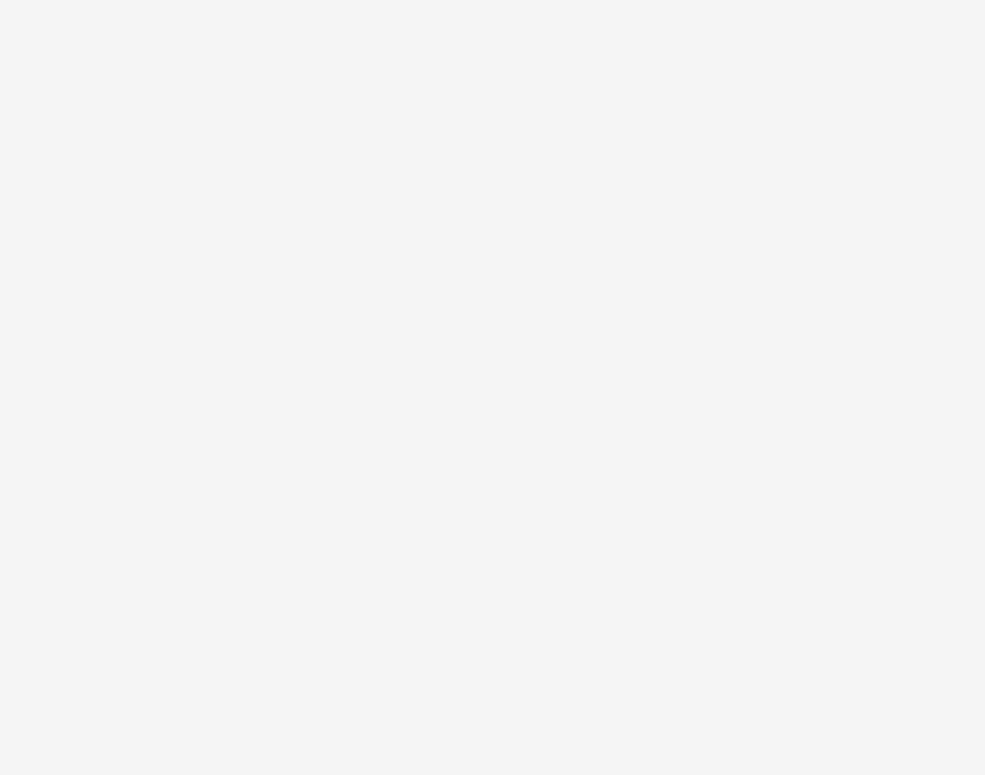
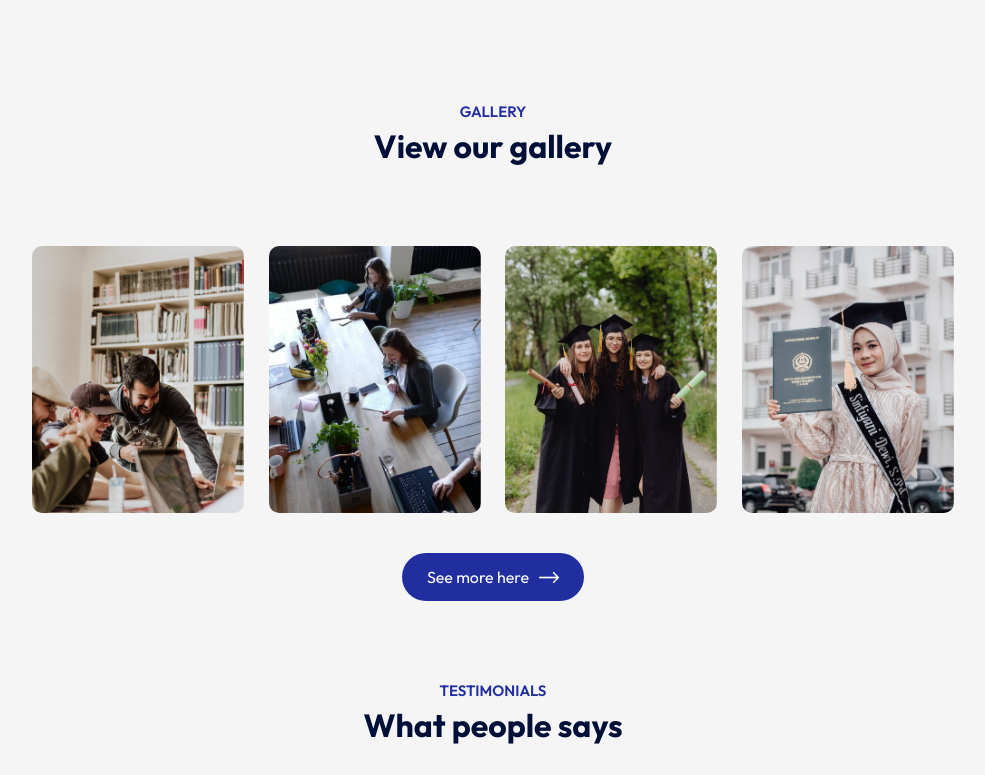
Before and after one commit to kprav33n97/business-website, a React (Vite) app: page / in a window 1280 px wide. Shown: the part 1596-2371 px from the top of the page, without its empty margins (147-1132 px from the left). Before the commit the page ends 1698 px from the top, so only its background shows below. Built offline with nearby package versions, Linux system fonts and the light colour scheme.

Commit message:
Testimonials

```diff
--- a/src/App.jsx
+++ b/src/App.jsx
@@ -4,6 +4,7 @@
 import Programs from './Components/Programs/Programs'
 import Title from './Components/Title/Title'
 import About from './Components/About/About'
+import Campus from './Components/Campus/Campus'
 
 const App = () => {
   return (
@@ -14,6 +15,9 @@
        <Title subTitle="Our Programs" title="What we offer" />
        <Programs/>
        <About/>
+       <Title subTitle="Gallery" title="View our gallery" />
+       <Campus/>
+       <Title subTitle="Testimonials" title="What people says" />
       </div>
     </>
   )
--- /dev/null
+++ b/src/Components/Campus/Campus.css
@@ -0,0 +1,17 @@
+.campus {
+    margin: 80px auto;
+    width: 90%;
+    text-align: center;
+}
+
+.gallery {
+    display: flex;
+    align-items: center;
+    justify-content: space-between;
+    margin-bottom: 40px;
+}
+
+.gallery img {
+    width: 23%;
+    border-radius: 10px;
+}
--- /dev/null
+++ b/src/Components/Campus/Campus.jsx
@@ -0,0 +1,23 @@
+import React from 'react'
+import './Campus.css'
+import gallery1 from '../../assets/gallery-1.png'
+import gallery2 from '../../assets/gallery-2.png'
+import gallery3 from '../../assets/gallery-3.png'
+import gallery4 from '../../assets/gallery-4.png'
+import whiteArrow from '../../assets/white-arrow.png'
+
+const Campus = () => {
+  return (
+    <div className='campus'>
+      <div className="gallery">
+        <img src={gallery1} alt="Gallery" />
+        <img src={gallery2} alt="Gallery" />
+        <img src={gallery3} alt="Gallery" />
+        <img src={gallery4} alt="Gallery" />
+      </div>
+      <button className='btn dark-btn'>See more here <img src={whiteArrow} alt="Arrow icon" /></button>
+    </div>
+  )
+}
+
+export default Campus
--- a/src/index.css
+++ b/src/index.css
@@ -41,3 +41,8 @@
     width: 20px;
     margin-left: 10px;
 }
+
+.btn.dark-btn {
+    background: #212EA0;
+    color: #fff;
+}
```
